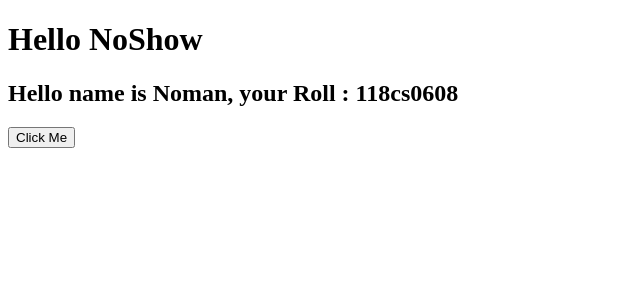
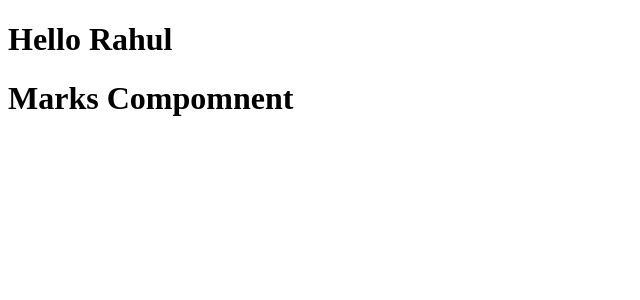
Before and after one commit to Noman608/ReactJs, a React (Create React App) app in the folder my-app/: page / in a window 1280 px wide. Shown: the top 300 px of the page, without its empty margins (0-640 px from the left). Built offline with nearby package versions, Linux system fonts and the light colour scheme.

Commit message:
Mounting

```diff
--- /dev/null
+++ b/my-app/src/App.js
@@ -0,0 +1,31 @@
+import React, { Component } from "react";
+import Student from "./Student.js";
+export default class App extends Component {
+  constructor(props) {
+    super(props);
+    console.log("App - constructor Called!");
+    console.log(props);
+    this.state = {
+      roll: "118cs0608",
+    };
+  }
+  static getDerivedStateFromProps(props, state) {
+    console.log("App - getDrivedStateFromProps Called!");
+    console.log(props, state);
+    return null;
+  }
+  componentDidMount() {
+    //get data from server and set the data in state
+    //AJAX call
+    //API call
+    console.log("App - componentDidMount Called!");
+  }
+  render() {
+    console.log("App - rendere App Called!");
+    return (
+      <div>
+        <Student name="Rahul" />
+      </div>
+    );
+  }
+}
--- /dev/null
+++ b/my-app/src/Marks.js
@@ -0,0 +1,14 @@
+import React, { Component } from 'react'
+
+export default class Marks extends Component {
+  render() {
+    console.log("App - rendere Marks Called!");
+    return (
+      <div>
+        <h1>
+            Marks Compomnent
+        </h1>
+      </div>
+    )
+  }
+}
--- a/my-app/src/Student.js
+++ b/my-app/src/Student.js
@@ -1,28 +1,14 @@
 import React, { Component } from 'react'
-class Student extends Component{
+import Marks from './Marks';
 
-  constructor(props){
-    super(props);
-    this.state ={
-      name: "Noman",
-      roll:this.props.roll,
-    }
-  }
-  handleClick = ()=>{
-    this.setState({
-      name:"Abdullah",
-      roll:608
-    })
-    console.log("button Clicked",this);
-  }
-  render(){
-    return(
-      <>
-        <h1>Hello NoShow</h1>
-        <h2>Hello name is {this.state.name}, your Roll : {this.state.roll}</h2>
-        <button onClick={this.handleClick}>Click Me</button>
-      </>
+export default class Student extends Component {
+  render() {
+    console.log("App - rendere Student Called!");
+    return (
+      <div>
+        <h1>Hello {this.props.name}</h1>
+        <Marks/>
+      </div>
     )
   }
 }
-export default Student;
--- a/my-app/src/index.js
+++ b/my-app/src/index.js
@@ -1,6 +1,6 @@
 import React from "react";
 import ReactDOM from "react-dom/client";
-import Student from "./Student.js";
+import App from "./App.js";
 const root = ReactDOM.createRoot(document.getElementById('root'));
 
-root.render(<Student roll="118cs0608"/>)
+root.render(<App name="I am App Props"/>)
```
